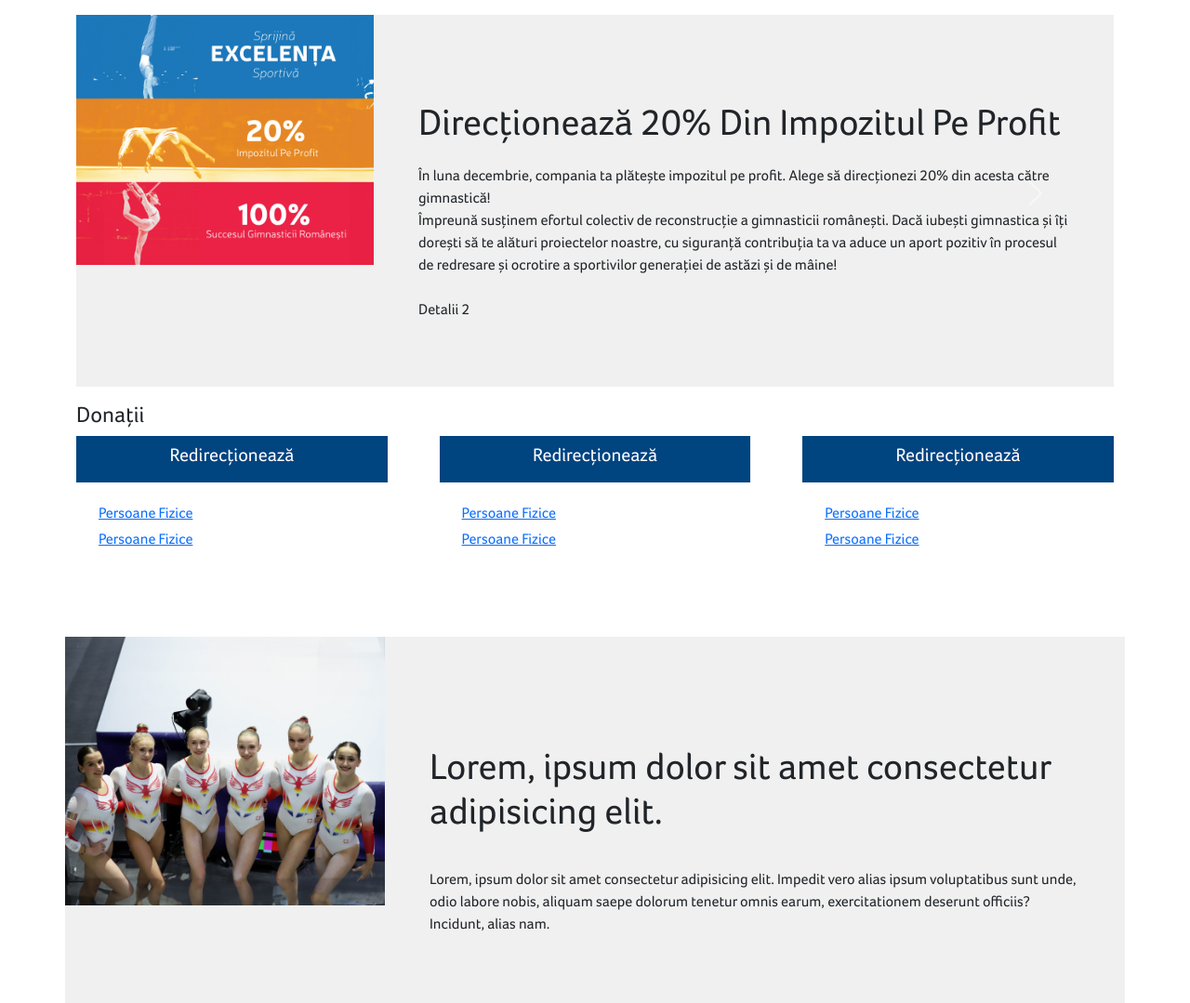
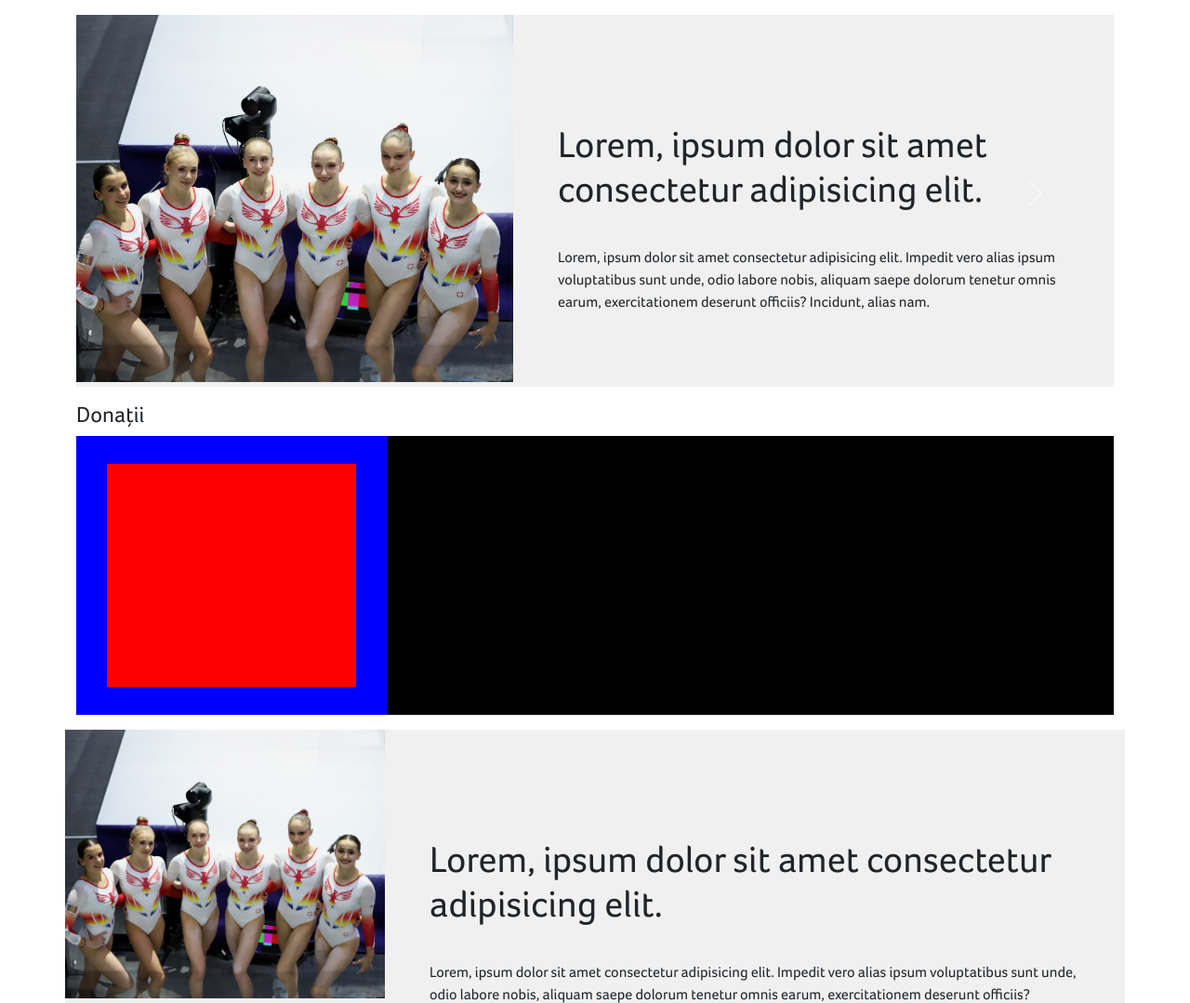
Before and after one commit to c-razvan/donatii-frg-v2, a website: page test.html in a window 1280 px wide. Shown: the top 1079 px of the page at 93% size. Drawn offline with Linux system fonts and the light colour scheme.

Commit message:
donate test

```diff
--- a/css/buttons-donatii.css
+++ b/css/buttons-donatii.css
@@ -1,41 +1,78 @@
-.butoane-donatii {
-  width: 100%;
+.cards-container {
+  height: 250px;
+  display: flex;
+  justify-content: space-between;
+  background-color: rgb(240, 240, 240);
 }
 
-.butoane-donatii-container {
-  display: flex;
-  justify-content: space-between;
-}
-
-.button {
-  background-color: rgb(255, 255, 255);
-  height: 100px;
+.card-container {
   width: 30%;
-}
-
-.button-text {
-  height: 50px;
-  color: white;
+  height: 100%;
   display: flex;
   justify-content: center;
   align-items: center;
-  list-style: none;
 }
 
-.button-text a {
-  text-decoration: none;
-  color: #0050a9;
+.card {
+  width: 80%;
+  height: 80%;
+  border: 0px solid;
 }
 
-@media screen and (max-width: 990px) {
-  .butoane-donatii-container {
-    display: flex;
-    flex-direction: column;
-  }
+.card-b {
+  box-shadow: -5px 5px #0083c450;
+  transition: box-shadow, 1s;
+}
 
-  .button {
-    background-color: rgb(255, 255, 255);
-    height: 100px;
-    width: 100%;
-  }
+.card-b:hover {
+  box-shadow: -15px 15px #0083c450;
+  transition: box-shadow, 1s;
 }
+
+.card-y {
+  box-shadow: -5px 5px #ff980050;
+  transition: box-shadow, 1s;
+}
+
+.card-y:hover {
+  box-shadow: -15px 15px #ff980050;
+  transition: box-shadow, 1s;
+}
+
+.card-r {
+  box-shadow: -5px 5px #ff164550;
+  transition: box-shadow, 1s;
+}
+
+.card-r:hover {
+  box-shadow: -15px 15px #ff164550;
+  transition: box-shadow, 1s;
+}
+
+.title-container {
+  height: 25%;
+  width: 100%;
+  display: flex;
+  justify-content: center;
+  align-items: center;
+}
+
+.card-title {
+  color: white;
+}
+
+.content-container {
+  background-color: black;
+  font-size: 18px;
+  margin-top: 5%;
+  display: flex;
+  justify-content: center;
+  align-items: center;
+  flex-wrap: wrap;
+}
+
+.card-content {
+  color: white;
+  height: 25%;
+  text-align: center;
+}
--- a/css/style-nav.css
+++ b/css/style-nav.css
@@ -14,6 +14,25 @@
 
 body {
   font-family: "Foco", sans-serif;
+}
+
+.donate-button {
+  display: none;
+}
+
+@media only screen and (max-width: 990px) {
+  .donate-button {
+    display: block;
+    background-color: red;
+    height: 24px;
+    width: 100%;
+    text-align: center;
+  }
+
+  .donate-button a {
+    color: white;
+    text-decoration: none;
+  }
 }
 
 nav {
--- /dev/null
+++ b/scripts/botton-generator.js
@@ -0,0 +1 @@
+let button = document.
--- a/test.html
+++ b/test.html
@@ -48,67 +48,6 @@
               </div>
             </div>
           </div>
-          <div class="carousel-item active">
-            <div
-              class="main-event container p-0 mt-3"
-              style="height: 400px; width: 100%"
-            >
-              <div class="img-container">
-                <img
-                  class="img-fluid"
-                  src="./assets/Main-Photo.jpeg"
-                  alt="Main Event"
-                />
-              </div>
-
-              <div class="text-container">
-                <div class="line-container-spacer mb-3">
-                  <div class="event-line"></div>
-                </div>
-                <h1 style="width: 700px">
-                  Donează pentru Federația Română de Gimnastică!
-                </h1>
-                <p style="width: 700px">
-                  Dacă ție îți pasă, atunci cu siguranță lucrurile vor deveni
-                  mai bune. Avem nevoie de tine, pentru ca toți copiii
-                  legitimați la FRG să aibă parte de un drum cât mai lin în
-                  pașii lor pentru îndeplinirea visului de a deveni viitori
-                  campioni în gimnastica de performanță.
-                </p>
-              </div>
-            </div>
-          </div>
-          <div class="carousel-item active">
-            <div
-              class="main-event container p-0 mt-3"
-              style="height: 400px; width: 100%"
-            >
-              <div class="img-container">
-                <img class="img-fluid" src="./assets/20.png" alt="Main Event" />
-              </div>
-
-              <div class="text-container">
-                <div class="line-container-spacer mb-3">
-                  <div class="event-line"></div>
-                </div>
-                <h1 style="width: 700px">
-                  Direcționează 20% Din Impozitul Pe Profit
-                </h1>
-                <p style="width: 700px">
-                  În luna decembrie, compania ta plătește impozitul pe profit.
-                  Alege să direcționezi 20% din acesta către gimnastică!
-                  <br />
-                  Împreună susținem efortul colectiv de reconstrucție a
-                  gimnasticii românești. Dacă iubești gimnastica și îți dorești
-                  să te alături proiectelor noastre, cu siguranță contribuția ta
-                  va aduce un aport pozitiv în procesul de redresare și ocrotire
-                  a sportivilor generației de astăzi și de mâine!
-                  <br /><br />
-                  <a>Detalii 2</a>
-                </p>
-              </div>
-            </div>
-          </div>
         </div>
         <button
           class="carousel-control-prev"
@@ -133,81 +72,18 @@
     <!--Butoane-->
     <div class="container butoane-donatii mt-3">
       <h4>Donații</h4>
-      <div style="display: flex; justify-content: space-between">
+      <div style="background-color: black; width: 100%; height: 300px">
         <div
           style="
             width: 30%;
-            background-color: rgb(255, 255, 255);
-            height: 200px;
+            height: 100%;
+            background-color: blue;
+            display: flex;
+            justify-content: center;
+            align-items: center;
           "
         >
-          <div
-            style="
-              width: 100%;
-              height: 50px;
-              background-color: rgb(0, 68, 128);
-              color: white;
-              display: flex;
-              justify-content: center;
-              align-items: center;
-            "
-          >
-            <h5>Redirecționează</h5>
-          </div>
-          <div>
-            <a href=""><h6 class="nav-line m-4">Persoane Fizice</h6></a>
-            <a href=""><h6 class="nav-line m-4">Persoane Fizice</h6></a>
-          </div>
-        </div>
-        <div
-          style="
-            width: 30%;
-            background-color: rgb(255, 255, 255);
-            height: 200px;
-          "
-        >
-          <div
-            style="
-              width: 100%;
-              height: 50px;
-              background-color: rgb(0, 68, 128);
-              color: white;
-              display: flex;
-              justify-content: center;
-              align-items: center;
-            "
-          >
-            <h5>Redirecționează</h5>
-          </div>
-          <div>
-            <a href=""><h6 class="nav-line m-4">Persoane Fizice</h6></a>
-            <a href=""><h6 class="nav-line m-4">Persoane Fizice</h6></a>
-          </div>
-        </div>
-        <div
-          style="
-            width: 30%;
-            background-color: rgb(255, 255, 255);
-            height: 200px;
-          "
-        >
-          <div
-            style="
-              width: 100%;
-              height: 50px;
-              background-color: rgb(0, 68, 128);
-              color: white;
-              display: flex;
-              justify-content: center;
-              align-items: center;
-            "
-          >
-            <h5>Redirecționează</h5>
-          </div>
-          <div>
-            <a href=""><h6 class="nav-line m-4">Persoane Fizice</h6></a>
-            <a href=""><h6 class="nav-line m-4">Persoane Fizice</h6></a>
-          </div>
+          <div style="width: 80%; height: 80%; background-color: red"></div>
         </div>
       </div>
     </div>
```
Also changed, not shown: index.html (+13 -11 lines), scripts/carusel-elements.js (+4 -4 lines), assets/figure.gymnastics.svg (added), css/style-donatii-butoane.css (deleted), 1 other file.
